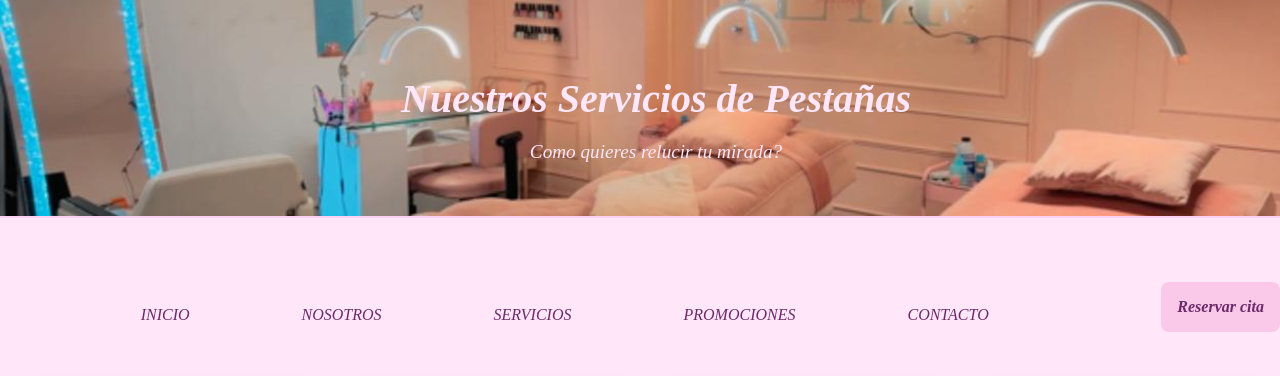
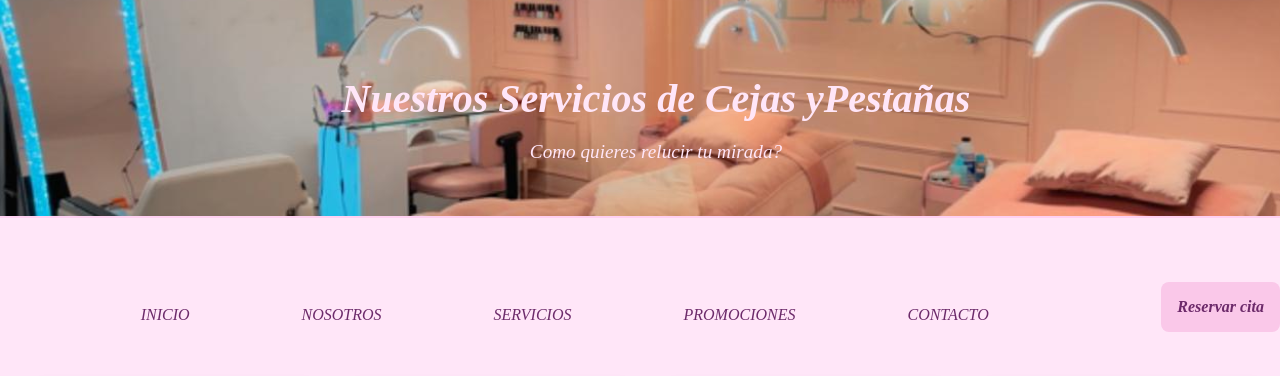
Before and after one commit to diz3ty/EriMar_Studio_Web, a Flask app: a page that uses templates/lashes_services.html in a window 1280 px wide. Shown: the top 376 px of the page. Run offline with Flask 3, Linux system fonts and the light colour scheme.

Commit message:
change service name

```diff
--- a/templates/capilar_services.html
+++ b/templates/capilar_services.html
@@ -21,9 +21,8 @@
           <a href="#servicios">SERVICIOS</a>
           <ul class="submenu">
             <li><a href="{{ url_for('servicio_uñas') }}">Uñas</a></li>
-            <li><a href="{{ url_for('servicio_pestañas') }}">Pestañas</a></li>
+            <li><a href="{{ url_for('servicio_pestañas') }}">Cejas y Pestañas</a></li>
             <li><a href="{{ url_for('servicio_capilares') }}">Capilares</a></li>
-            <li><a href="{{ url_for('servicio_cejas') }}">Cejas</a></li>
             <li><a href="{{ url_for('index') }}#servicios">Ver todos</a></li>
           </ul>
         </li>
--- a/templates/lashes_services.html
+++ b/templates/lashes_services.html
@@ -3,13 +3,13 @@
   <head>
     <meta charset="UTF-8" />
     <meta name="viewport" content="width=device-width, initial-scale=1.0" />
-    <title>Pestañas</title>
+    <title>Cejas y Pestañas</title>
     <link rel="stylesheet" href="/static/css/service_promo_styles.css" />
   </head>
   <body>
     <header class="main-header">
       <div class="titulo-servicio-container">
-        <h1 class="titulo-servicio">Nuestros Servicios de Pestañas</h1>
+        <h1 class="titulo-servicio">Nuestros Servicios de Cejas yPestañas</h1>
         <p>Como quieres relucir tu mirada?</p>
       </div>
     </header>
@@ -21,9 +21,8 @@
           <a href="#servicios">SERVICIOS</a>
           <ul class="submenu">
             <li><a href="{{ url_for('servicio_uñas') }}">Uñas</a></li>
-            <li><a href="{{ url_for('servicio_pestañas') }}">Pestañas</a></li>
+            <li><a href="{{ url_for('servicio_pestañas') }}">Cejas y Pestañas</a></li>
             <li><a href="{{ url_for('servicio_capilares') }}">Capilares</a></li>
-            <li><a href="{{ url_for('servicio_cejas') }}">Cejas</a></li>
             <li><a href="{{ url_for('index') }}#servicios">Ver todos</a></li>
           </ul>
         </li>
--- a/templates/nails_services.html
+++ b/templates/nails_services.html
@@ -21,9 +21,8 @@
           <a href="#servicios">SERVICIOS</a>
           <ul class="submenu">
             <li><a href="{{ url_for('servicio_uñas') }}">Uñas</a></li>
-            <li><a href="{{ url_for('servicio_pestañas') }}">Pestañas</a></li>
+            <li><a href="{{ url_for('servicio_pestañas') }}">Cejas y Pestañas</a></li>
             <li><a href="{{ url_for('servicio_capilares') }}">Capilares</a></li>
-            <li><a href="{{ url_for('servicio_cejas') }}">Cejas</a></li>
             <li><a href="{{ url_for('index') }}#servicios">Ver todos</a></li>
           </ul>
         </li>
--- a/templates/promociones.html
+++ b/templates/promociones.html
@@ -21,9 +21,8 @@
           <a href="#servicios">SERVICIOS</a>
           <ul class="submenu">
             <li><a href="{{ url_for('servicio_uñas') }}">Uñas</a></li>
-            <li><a href="{{ url_for('servicio_pestañas') }}">Pestañas</a></li>
+            <li><a href="{{ url_for('servicio_pestañas') }}">Cejas y Pestañas</a></li>
             <li><a href="{{ url_for('servicio_capilares') }}">Capilares</a></li>
-            <li><a href="{{ url_for('servicio_cejas') }}">Cejas</a></li>
             <li><a href="{{ url_for('index') }}#servicios">Ver todos</a></li>
           </ul>
         </li>
```
Also changed, not shown: templates/index.html (+2 -5 lines).
